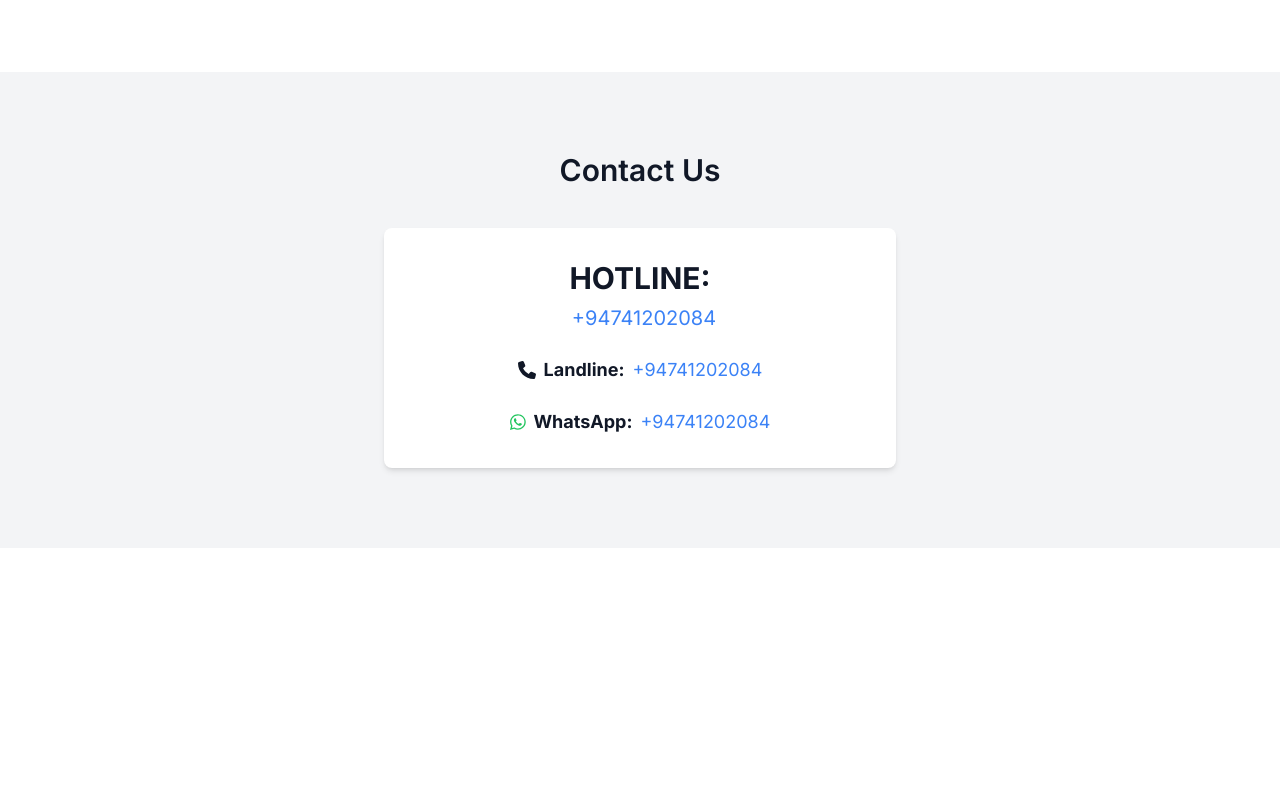
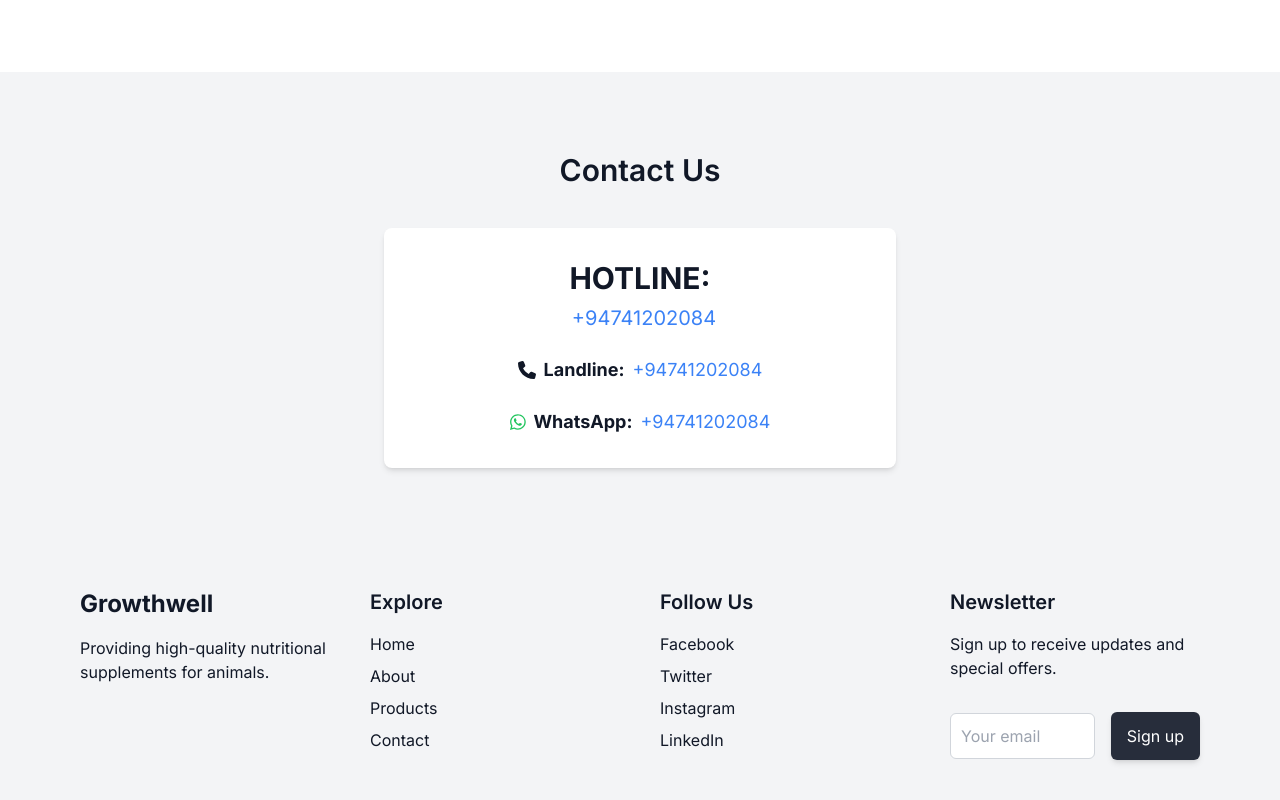
Before and after one commit to thusarakap/growthwell-site, a Next.js app: page / in a window 1280 px wide. Shown: the part 1355-2155 px from the top of the page. Before the commit the page ends 1903 px from the top, so only its background shows below. Built offline with nearby package versions, Linux system fonts and the light colour scheme.

Commit message:
Update layout.tsx

```diff
--- a/src/app/layout.tsx
+++ b/src/app/layout.tsx
@@ -1,13 +1,15 @@
 import type { Metadata } from "next";
 import { Inter } from "next/font/google";
 import '../styles/global.css';
+import { CartProvider } from "./context/CartContext";
 import Navbar from "./components/navbar";
+import Footer from "./components/footer";
 
 const inter = Inter({ subsets: ["latin"] });
 
 export const metadata: Metadata = {
-  title: "Create Next App",
-  description: "Generated by create next app",
+  title: "Growthwell",
+  description: "real love real care",
 };
 
 export default function RootLayout({
@@ -18,8 +20,11 @@ export default function RootLayout({
   return (
     <html lang="en">
       <body className={inter.className}>
+      <CartProvider>
         <Navbar />
         {children}
+        <Footer />
+      </CartProvider>
       </body>
     </html>
   );
```
